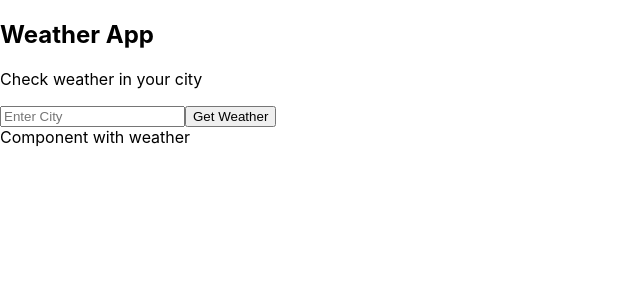
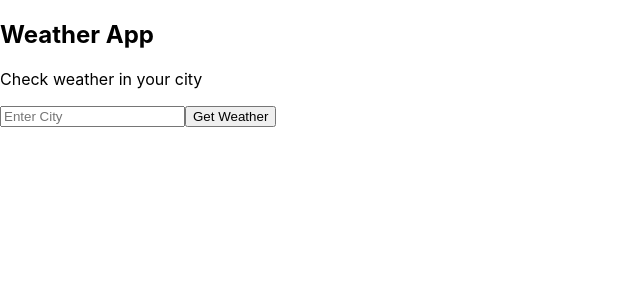
Before and after one commit to ZingerMarat/Weather, a React (Create React App) app in the folder my-app/: page / in a window 1280 px wide. Shown: the top 300 px of the page, without its empty margins (0-640 px from the left). Built offline with nearby package versions, Linux system fonts and the light colour scheme.

Commit message:
Show data on screen

```diff
--- a/my-app/src/App.js
+++ b/my-app/src/App.js
@@ -8,19 +8,46 @@ const API_KEY = "7724a6df9ee2e8013130a348969c9ec4";
 //create component
 class App extends React.Component{
 
+    //save data that getted from api
+    state = {
+        temp: undefined,
+        city: undefined,
+        country: undefined,
+        sunrise: undefined,
+        sunset: undefined,
+        error: undefined
+    }
+
     /*method that gets weather data async*/
     gettingWeather = async (e) => {
         e.preventDefault();     //cancels page reload on button click
-        const city_name = e.target.elements.city.value
+        var city_name = e.target.elements.city.value
 
-        const api_url = await
-        fetch(`https://api.openweathermap.org/data/2.5/weather?q=${city_name}&appid=${API_KEY}&units=metric`);
+        if(city_name){
+            const api_url = await
+            fetch(`https://api.openweathermap.org/data/2.5/weather?q=${city_name}&appid=${API_KEY}&units=metric`);
 
+            //get json from api response
+            const data = await api_url.json();
 
-        //get json from api response
-        const data = await api_url.json();
+            var sunrise = data.sys.sunrise;
+            var sunriseDate = new Date(sunrise * 1000); // convert seconds to milliseconds
+            var sunrise_date = sunriseDate.toLocaleTimeString(); // format time string
 
-        console.log(data);
+            var sunset = data.sys.sunset;
+            var sunsetDate = new Date(sunset * 1000); // convert seconds to milliseconds
+            var sunset_date = sunsetDate.toLocaleTimeString(); // format time string
+
+            this.setState({
+                temp: data.main.temp,
+                city: data.name,
+                country: data.sys.country,
+                sunrise: sunrise_date,
+                sunset: sunset_date,
+                error: ""
+            });
+        }
+
     }
 
     //show html on the screen
@@ -30,7 +57,14 @@ class App extends React.Component{
             <div>
                 <Info/>
                 <Form weatherMethod = {this.gettingWeather}/>
-                <Weather/>
+                <Weather
+                    temp={this.state.temp}
+                    city={this.state.city}
+                    country={this.state.country}
+                    sunrise={this.state.sunrise}
+                    sunset={this.state.sunset}
+                    error={this.state.error}
+                    />
             </div>
         );
     }
--- a/my-app/src/components/weather.js
+++ b/my-app/src/components/weather.js
@@ -5,7 +5,14 @@ class Weather extends React.Component{
     render(){
         return(
           <div>
-            Component with weather
+            { this.props.city &&
+            <div>
+                <p>City: {this.props.city}, {this.props.country}</p>
+                <p>Temperature: {this.props.temp} &deg;C</p>
+                <p>Sunrise: {this.props.sunrise}</p>
+                <p>Sunset: {this.props.sunset}</p>
+            </div>
+            }
           </div>
         );
     }
```
